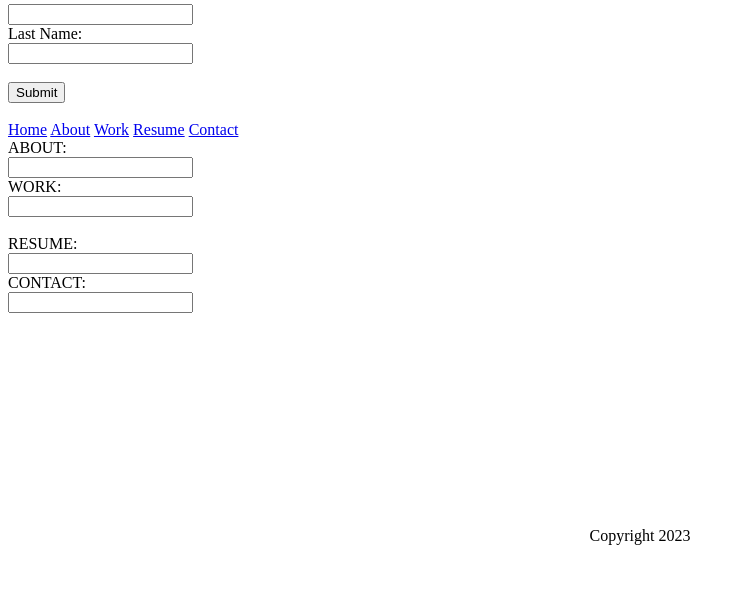
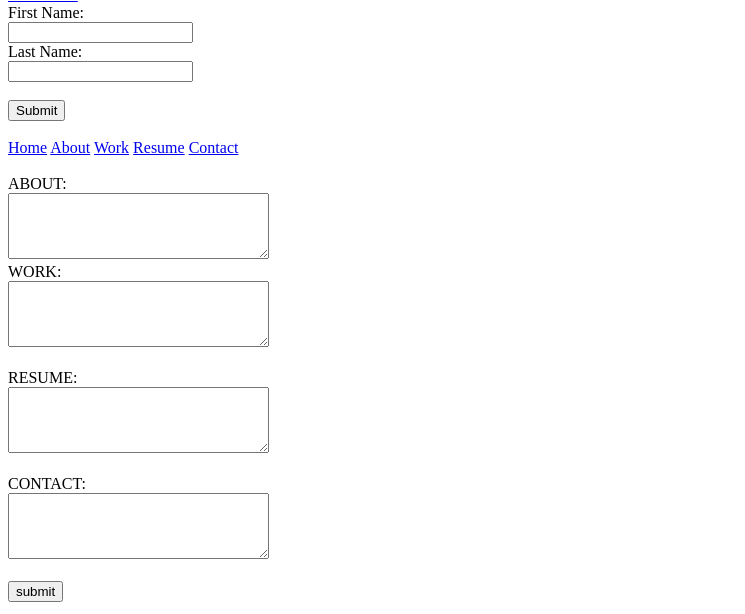
Before and after one commit to olawale021/learngit, a plain HTML site: page index.html in a window 1280 px wide. Shown: the part 338-952 px from the top of the page, without its empty margins (0-745 px from the left). Before the commit the page ends 899 px from the top, so only its background shows below. Drawn offline with Linux system fonts and the light colour scheme.

Commit message:
updated checkpoint

```diff
--- a/index.html
+++ b/index.html
@@ -21,7 +21,9 @@
     <video width="320" height="240" controls>
         <source src="media/wiz.MP4" type="video/mp4">
     </video>
+    <br>
     <a href="second.html">Click Here</a>
+    <br>
     <form>
         <label for="fname">First Name:</label><br>
         <input type="text" id="fname"><br>
@@ -37,15 +39,17 @@
         <a href="/python/">Resume</a>
         <a href="/python/">Contact</a>
       </nav>
+      <br>
       <form>
         <label for="about">ABOUT:</label><br>
-        <input type="text" id="about"><br>
+        <textarea type="text" id="about" rows="4" cols="30"></textarea><br>
         <label for="work"> WORK:</label><br>
-        <input type="text" id="work"><br><br>
+        <textarea type="text" id="work"rows="4" cols="30"></textarea><br><br>
         <label for="resume">RESUME:</label><br>
-        <input type="text" id="about"><br>
+        <textarea type="text" id="resume" rows="4" cols="30"></textarea><br><br>
         <label for="Ccontact"> CONTACT:</label><br>
-        <input type="text" id="work"><br><br><br><br><br><br><br><br><br><br><br><br>
+        <textarea type="text" id="contact" rows="4" cols="30"></textarea><br><br>
+        <input type="submit" value="submit"><br><br><br><br><br><br><br><br><br><br><br><br>
       </form>
       <footer>
         <p>Copyright 2023</p>
```
